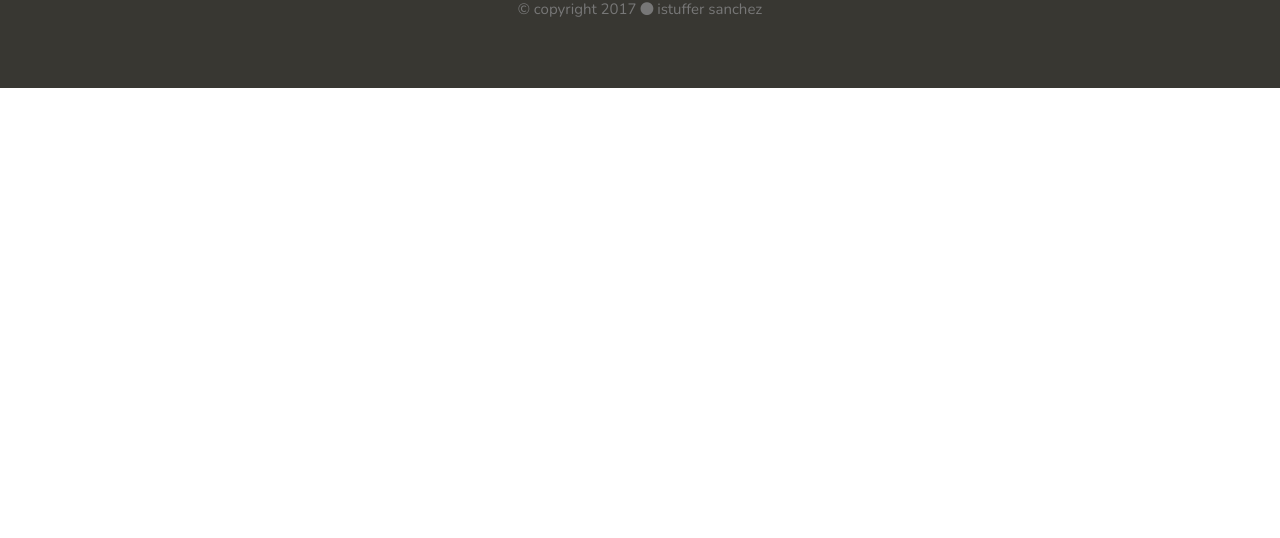
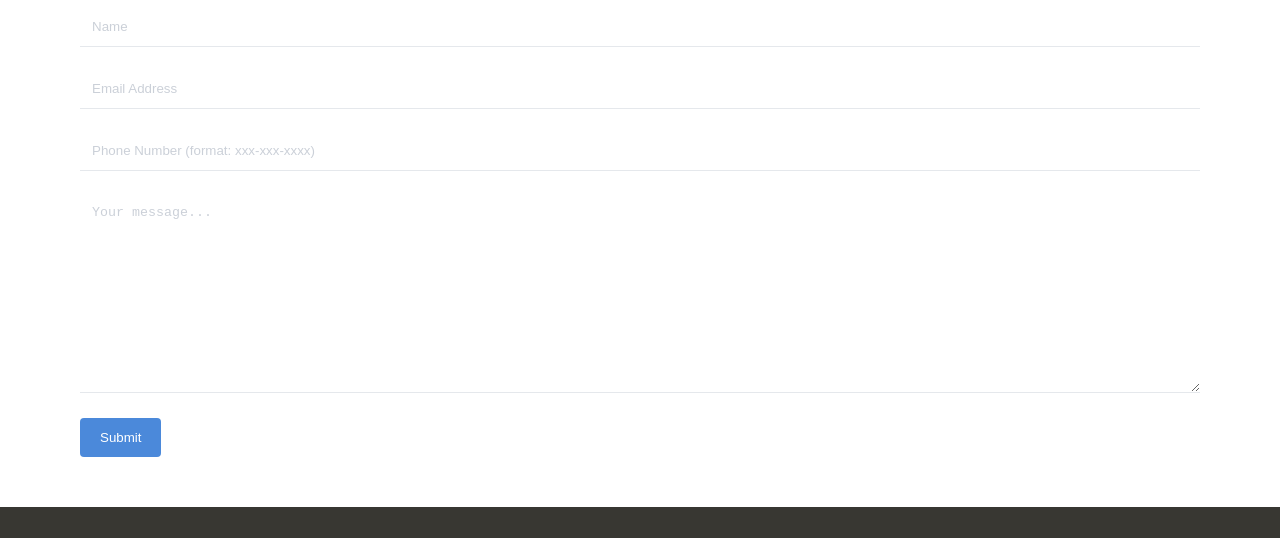
Before and after one commit to Istuffer/istuffer.github.io, a plain HTML site: page index.html in a window 1280 px wide. Shown: the part 3435-3973 px from the top of the page. Before the commit the page ends 3523 px from the top, so only its background shows below. Drawn offline with nearby package versions, Linux system fonts and the light colour scheme.

Commit message:
new form added

```diff
--- a/index.html
+++ b/index.html
@@ -160,7 +160,7 @@ height="0" width="0" style="display:none;visibility:hidden"></iframe></noscript>
 	<div class="modal-body">
 		<img src="img/sylvan-screens.jpg">
 		<div class="">
-			<p><a href="https://www.cities.sylvanlearning.com" target="_blank">Sylvan Learning</a></p>
+			<p><a href="https://cities.sylvanlearning.com" target="_blank">Sylvan Learning</a></p>
 			<p>
 				Responsible on monthly updates on database, images, content and some styling updates.
 			</p>
@@ -194,7 +194,7 @@ height="0" width="0" style="display:none;visibility:hidden"></iframe></noscript>
 <div class="modal-window" id="portfolio6">
 <span class="close"> &#10539; </span>
 	<div class="modal-body">
-		<img src="#">
+		<!--<img src="#" alt="">-->
 		<div class="">
 			<p></p>
 			<p>
@@ -259,12 +259,12 @@ height="0" width="0" style="display:none;visibility:hidden"></iframe></noscript>
   </div>
 </div>
 
-<div class="container" style="display:none;">
+<div class="container">
 <h2 class="center headline">Contact Me</h2>
   <div class="contact-me">
-	 <form action="/contact_me.php" autocomplete="off">
+	 <form action="https://oracular-trailers.000webhostapp.com/test/contact_me.php" autocomplete="off" method="POST">
     <input type="text" id="fullname" name="fullname" placeholder="Name" required="">
-    <input type="email" id="lname" name="email" placeholder="Email Address" required="" pattern="[a-z0-9._%+-]+@[a-z0-9.-]+\.[a-z]{2,4}$">
+    <input type="email" id="email" name="email" placeholder="Email Address" required="" pattern="[a-z0-9._%+-]+@[a-z0-9.-]+\.[a-z]{2,4}$">
 	<input type="tel" id="telnumber" name="telnumber" placeholder="Phone Number (format: xxx-xxx-xxxx)" required="" pattern="^\d{3}-\d{3}-\d{4}$">
     <textarea id="message" name="message" placeholder="Your message..." style="height:200px"></textarea>
 
```
